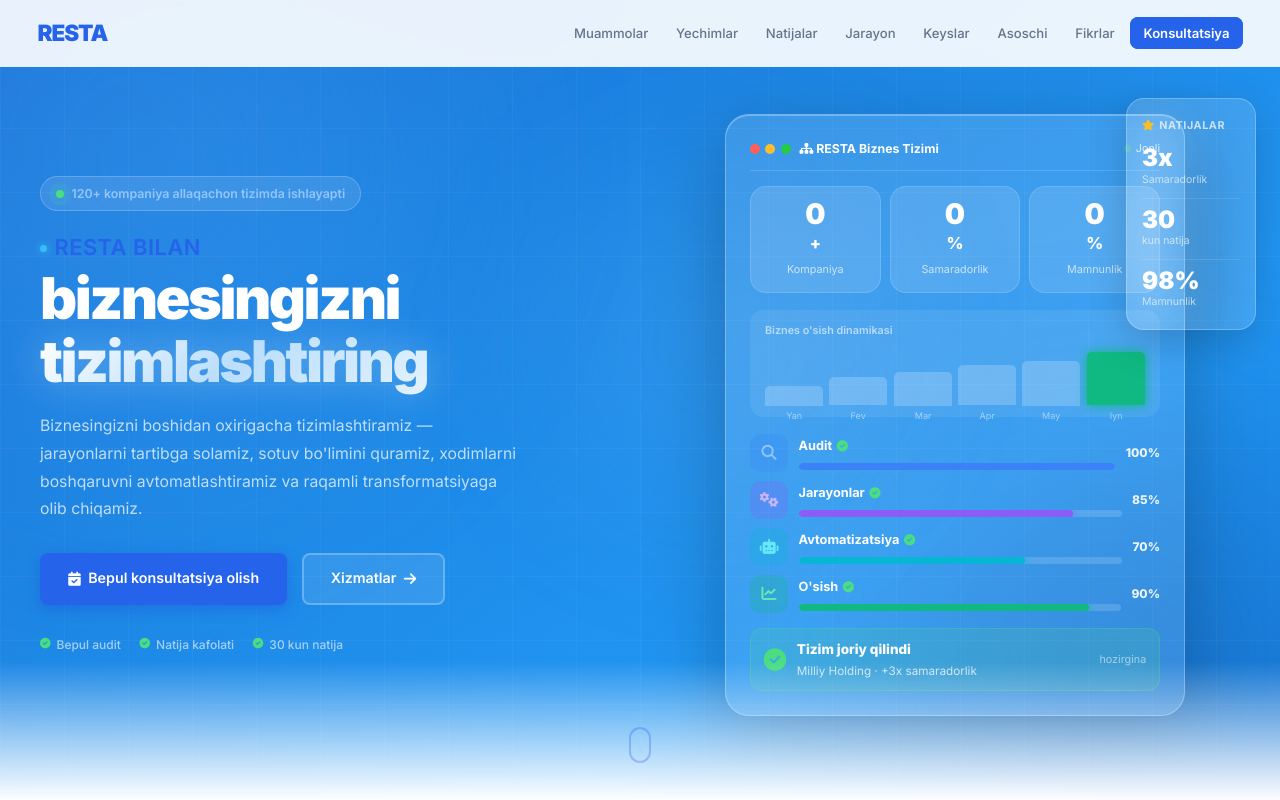
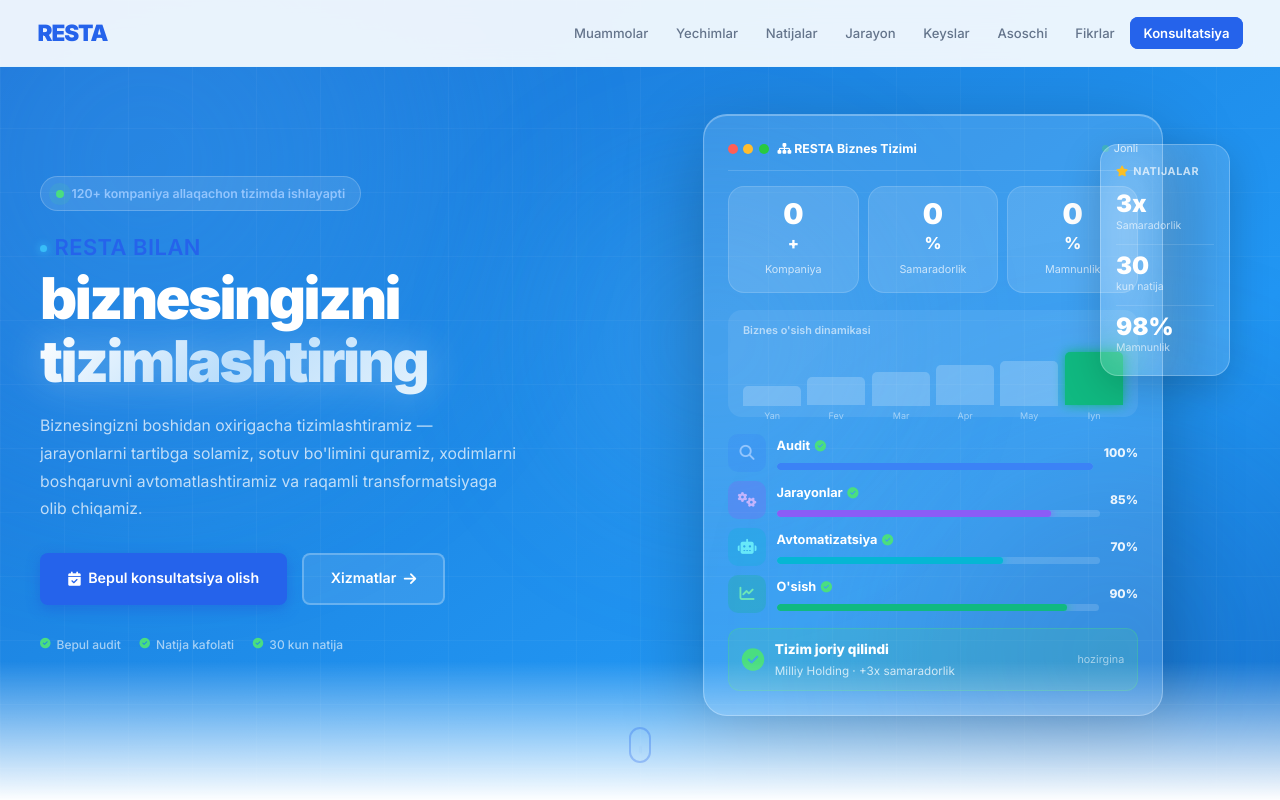
Before and after one commit to nuraddinov477/resta.uz, a plain HTML site: page index.html in a window 1280 px wide. Shown: the top 800 px of the page. Drawn offline with Linux system fonts and the light colour scheme.

Commit message:
Fix hero layout: center dashboard and results card

```diff
--- a/css/styles.css
+++ b/css/styles.css
@@ -240,8 +240,8 @@ body {
 .hero-inner {
     position: relative; z-index: 1;
     display: grid;
-    grid-template-columns: 1fr 1fr;
-    gap: 4rem;
+    grid-template-columns: 1fr 1.1fr;
+    gap: 2rem;
     align-items: center;
     max-width: 1200px;
     width: 100%;
@@ -353,8 +353,8 @@ body {
 /* Natijalar karta */
 .hero-results-card {
     position: absolute;
-    top: -16px;
-    right: -16px;
+    top: 30px;
+    right: 10px;
     background: rgba(255,255,255,0.14);
     backdrop-filter: blur(20px);
     -webkit-backdrop-filter: blur(20px);
```
